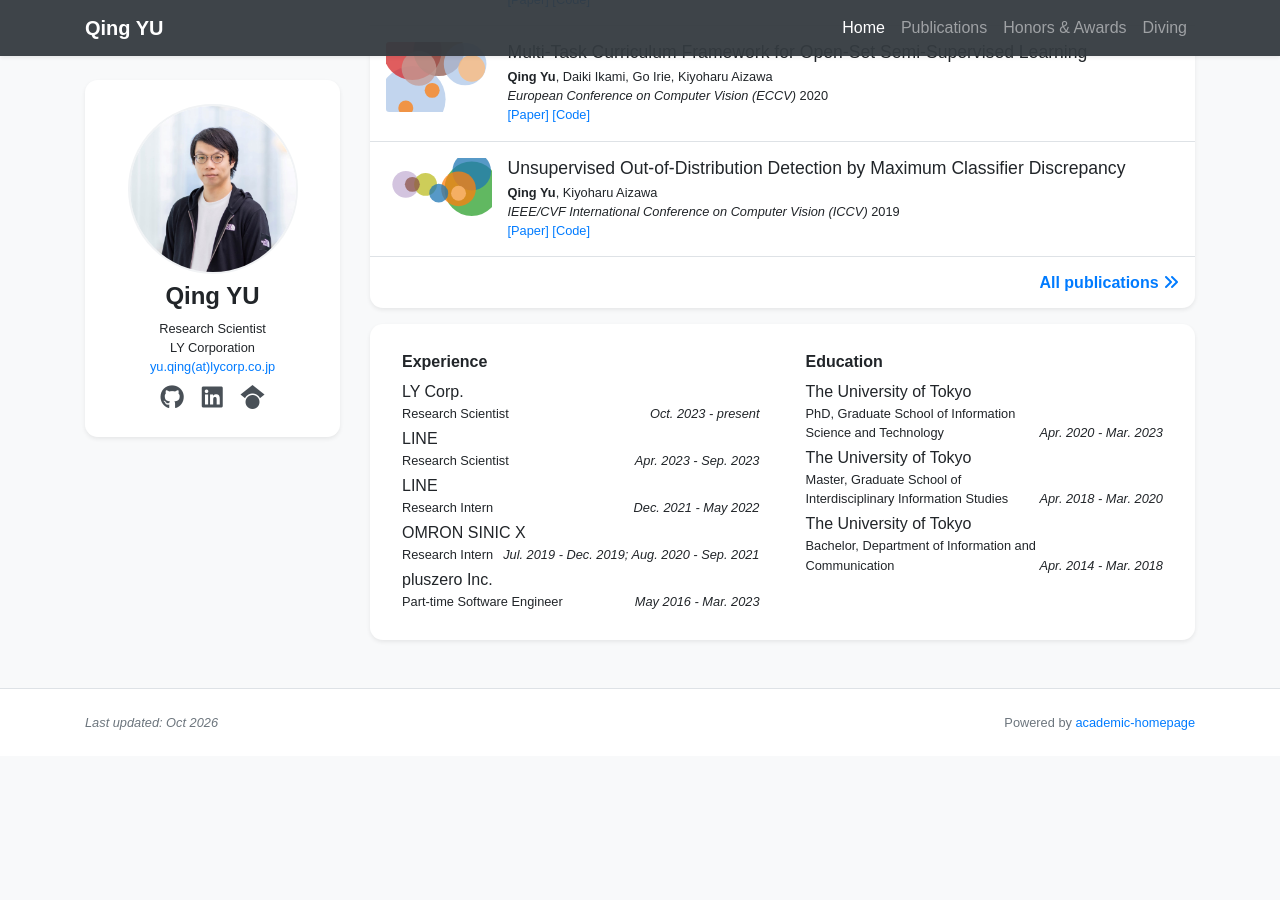
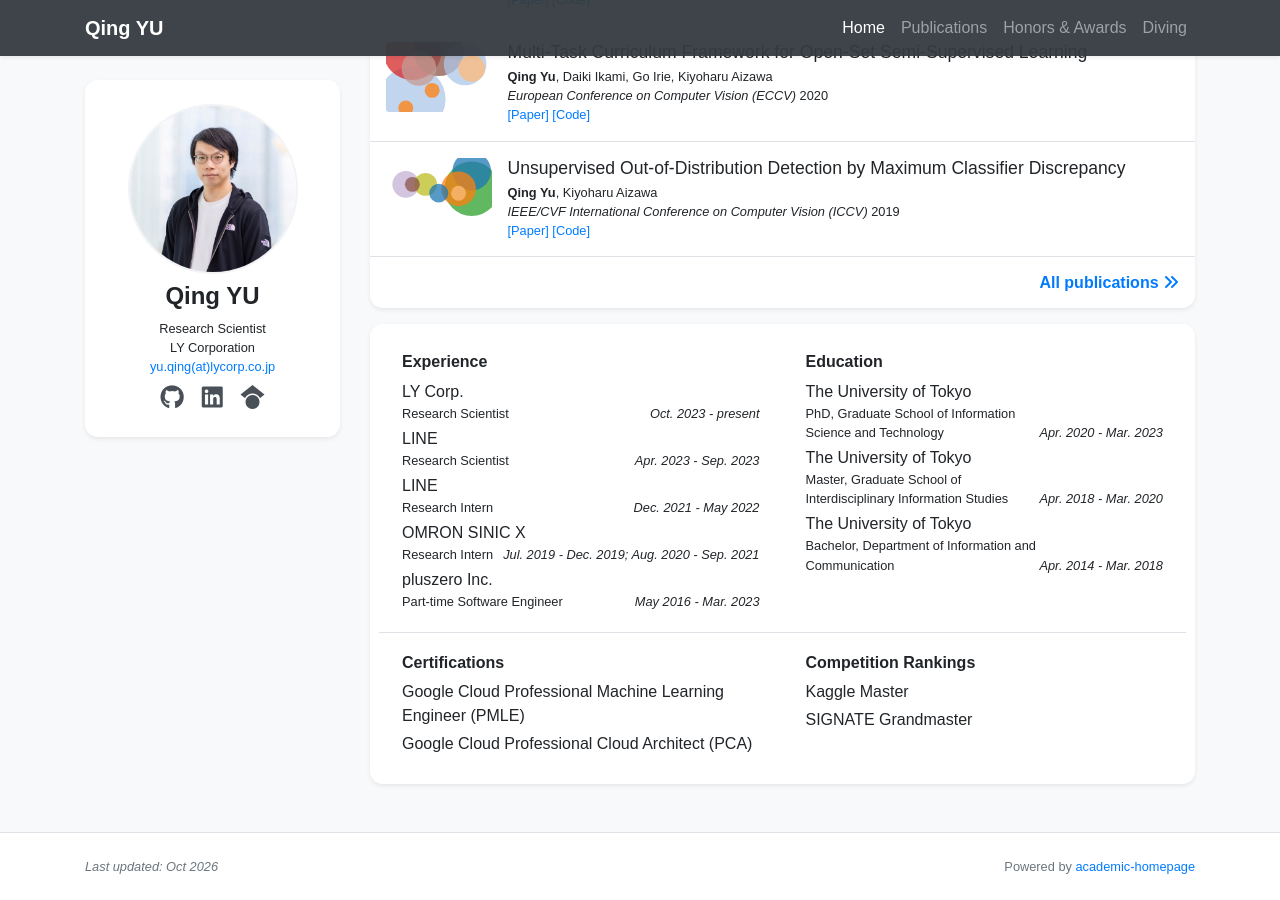
Before and after one commit to YU1ut/YU1ut.github.io, a Jekyll site: the page built from index.html, in a window 1280 px wide and 900 px high, scrolled down 2429 px. Built offline with Jekyll 4.4.1, drawn with Linux system fonts in a browser that asks for light colours; nearby versions of some CDN libraries; some web fonts are replaced; a style sheet for code colours, icons or effects is not loaded; before the commit the page ends 3185 px from its top, so only the background shows below that.

Commit message:
Add cloud certifications and rankings to homepage

```diff
--- a/_data/awards.yml
+++ b/_data/awards.yml
@@ -2,12 +2,22 @@
   description: |
     Outstanding reviewer awards in CVPR 2026, ICCV 2025, CVPR 2025, ECCV 2022.
 
+- name: Google Cloud Professional Machine Learning Engineer (PMLE)
+  dates: October 2026
+  homepage_group: certification
+
+- name: Google Cloud Professional Cloud Architect (PCA)
+  dates: October 2026
+  homepage_group: certification
+
 - name: Kaggle Master
+  homepage_group: ranking
   description: |
     1 Solo Gold Medal and 5 Silver Medals
     [[Detail]](https://www.kaggle.com/angelecarre)
 
 - name: SIGNATE Grandmaster
+  homepage_group: ranking
   description: |
     3 Solo Gold Medals and 1 Silver Medal
     [[Detail]](https://user.competition.signate.jp/ja/user/?user=33bd5bec1bc740c2b5b751089f2c474c)
--- a/_includes/widgets/experience_card.html
+++ b/_includes/widgets/experience_card.html
@@ -1,3 +1,5 @@
+{% assign certifications = site.data.awards | where: "homepage_group", "certification" %}
+{% assign rankings = site.data.awards | where: "homepage_group", "ranking" %}
 <div class="row mt-3">
     <div class="col">
         <div class="card border-0 shadow-sm bg-white">
@@ -57,6 +59,35 @@
                     </div>
                     {% endif %}
                 </div>
+                {% if certifications.size > 0 or rankings.size > 0 %}
+                <div class="row mt-3 pt-3 border-top">
+                    {% if certifications.size > 0 %}
+                    <div class="col-lg-6">
+                        <div class="mx-2 my-1">
+                            <h6>Certifications</h6>
+                            <ul class="list-unstyled mb-1">
+                                {% for item in certifications %}
+                                <li class="mb-1">{{ item.name }}</li>
+                                {% endfor %}
+                            </ul>
+                        </div>
+                    </div>
+                    {% endif %}
+
+                    {% if rankings.size > 0 %}
+                    <div class="col-lg-6">
+                        <div class="mx-2 my-1">
+                            <h6>Competition Rankings</h6>
+                            <ul class="list-unstyled mb-1">
+                                {% for item in rankings %}
+                                <li class="mb-1">{{ item.name }}</li>
+                                {% endfor %}
+                            </ul>
+                        </div>
+                    </div>
+                    {% endif %}
+                </div>
+                {% endif %}
             </div>
         </div>
     </div>
```
